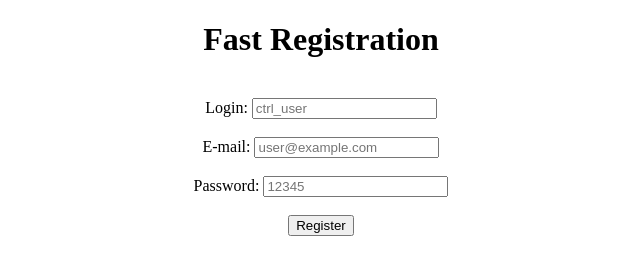
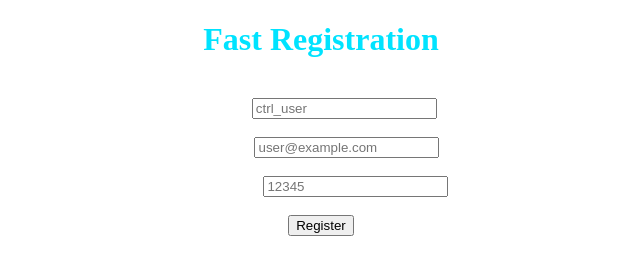
Before and after one commit to ars-lang/ctrlrezervation, a plain HTML site: page index.html in a window 1280 px wide. Shown: the whole page, without its empty margins (319-959 px from the left). Drawn offline with Linux system fonts and the light colour scheme.

Commit message:
Update index.html

```diff
--- a/index.html
+++ b/index.html
@@ -2,19 +2,19 @@
 <html>
 
 <center>
-<h1 color="#00e3ff">Fast Registration</h1>
+<h1 style="color:#00e3ff">Fast Registration</h1>
 <br>
 
 <form name="publish">
-	<label for="login">Login: </label>
+	<label for="login" style="color:#ffffff">Login: </label>
     <input id="login" name="login" placeholder="ctrl_user" required><br>
     <br>
 
-	<label for="email">E-mail: </label>
+	<label for="email" style="color:#ffffff">E-mail: </label>
 	<input type="email" id="email" name="email" placeholder="user@example.com" required><br>
 	<br>
 
-	<label for="password">Password: </label>
+	<label for="password" style="color:#ffffff">Password: </label>
 	<input type="password" id="password" name="password" placeholder="12345" required><br>
 	<br>
 
```
